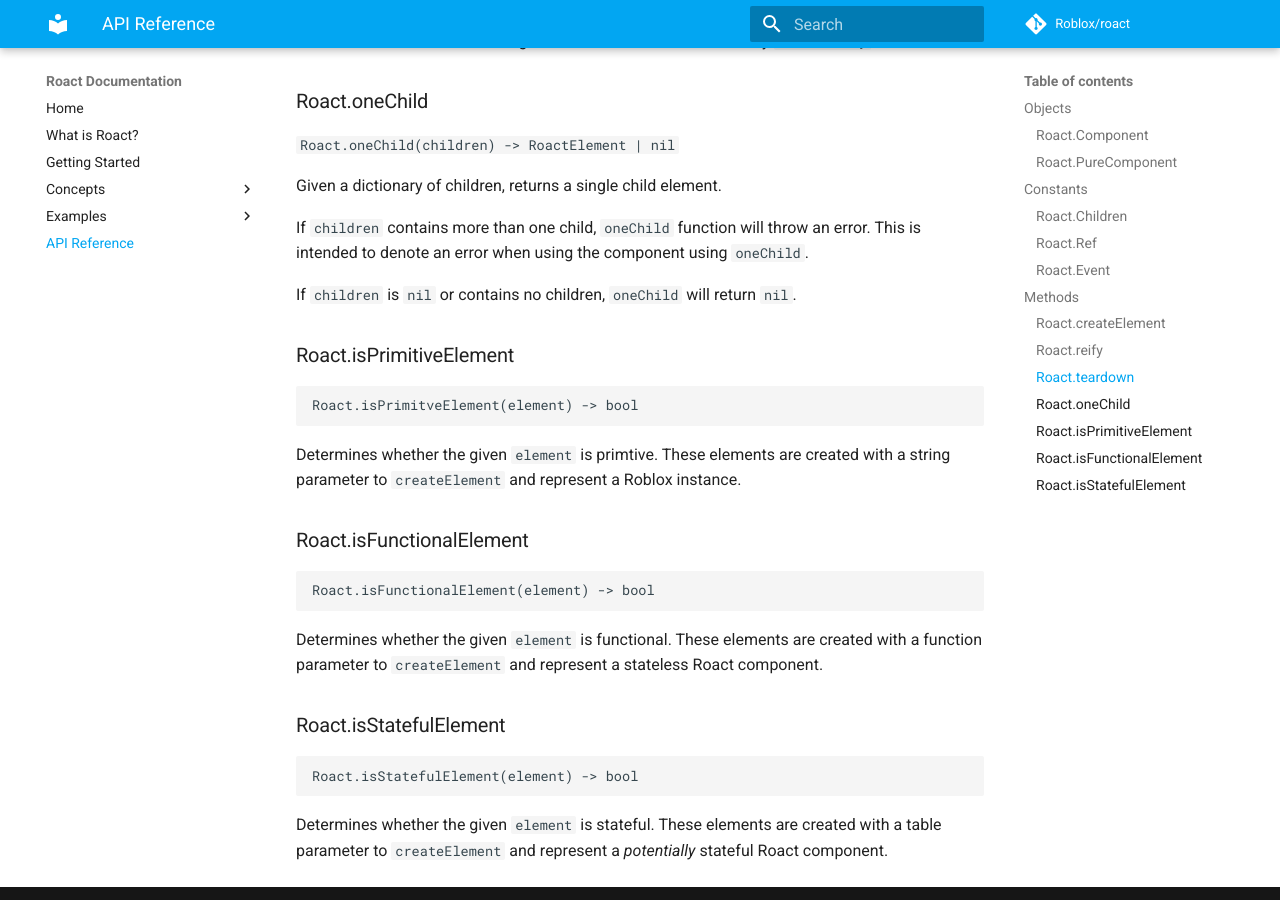
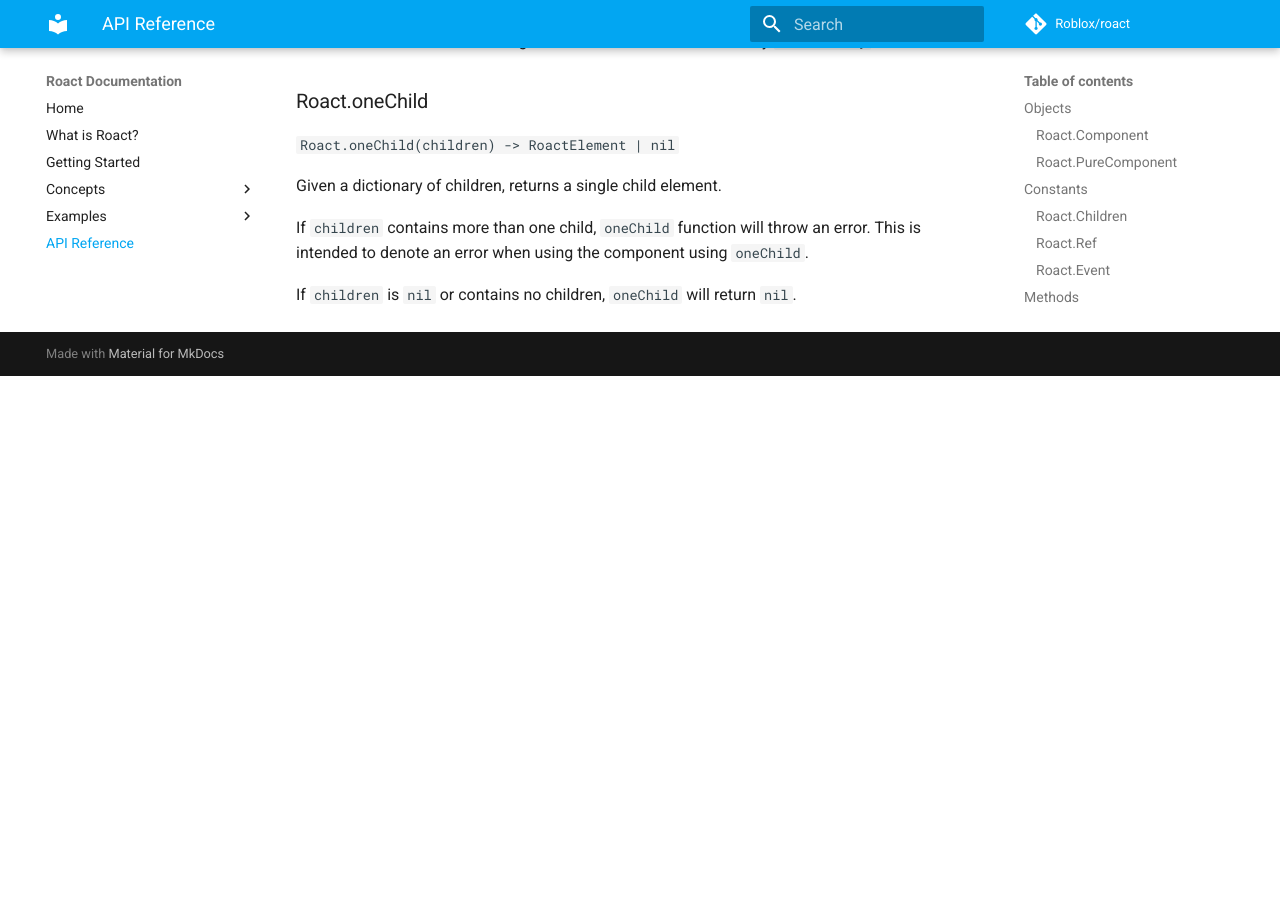
Before and after one commit to Roblox/roact, an MkDocs documentation site: the page built from docs/api-reference.md, in a window 1280 px wide and 900 px high, scrolled down 1869 px. Built offline with MkDocs 1.6.1 and Material for MkDocs 9.7.7, drawn with Linux system fonts in a browser that asks for light colours; comment, search, counter and statistics services are not loaded; old or Windows-style settings are respelled for this version of MkDocs; after the commit the page ends 2245 px from its top, so only the background shows below that.

Commit message:
remove from documentation

````diff
--- a/docs/api-reference.md
+++ b/docs/api-reference.md
@@ -65,24 +65,3 @@ Given a dictionary of children, returns a single child element.
 If `children` contains more than one child, `oneChild` function will throw an error. This is intended to denote an error when using the component using `oneChild`.
 
 If `children` is `nil` or contains no children, `oneChild` will return `nil`.
-
-### Roact.isPrimitiveElement
-```
-Roact.isPrimitveElement(element) -> bool
-```
-
-Determines whether the given `element` is primtive. These elements are created with a string parameter to `createElement` and represent a Roblox instance.
-
-### Roact.isFunctionalElement
-```
-Roact.isFunctionalElement(element) -> bool
-```
-
-Determines whether the given `element` is functional. These elements are created with a function parameter to `createElement` and represent a stateless Roact component.
-
-### Roact.isStatefulElement
-```
-Roact.isStatefulElement(element) -> bool
-```
-
-Determines whether the given `element` is stateful. These elements are created with a table parameter to `createElement` and represent a *potentially* stateful Roact component.
````
